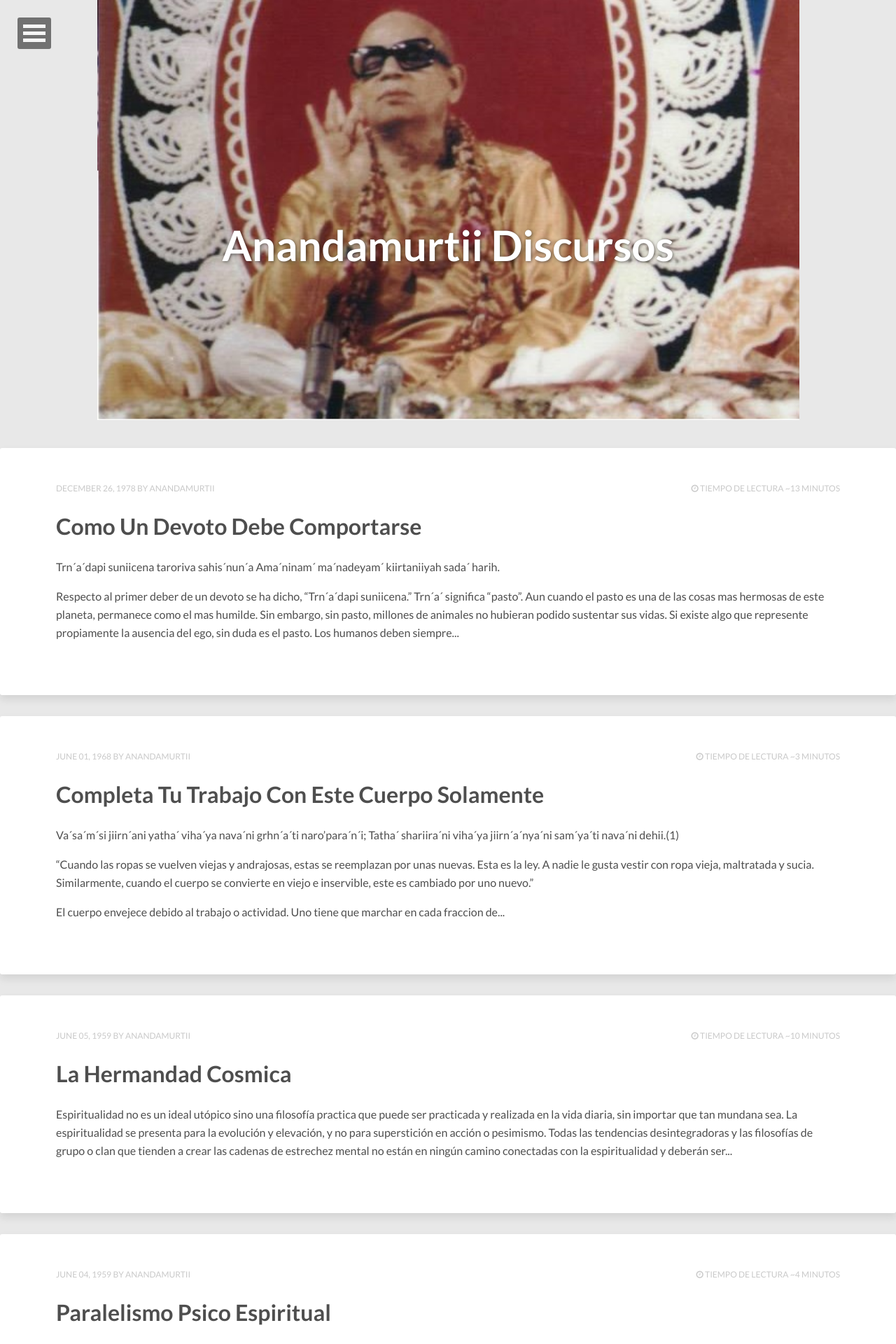
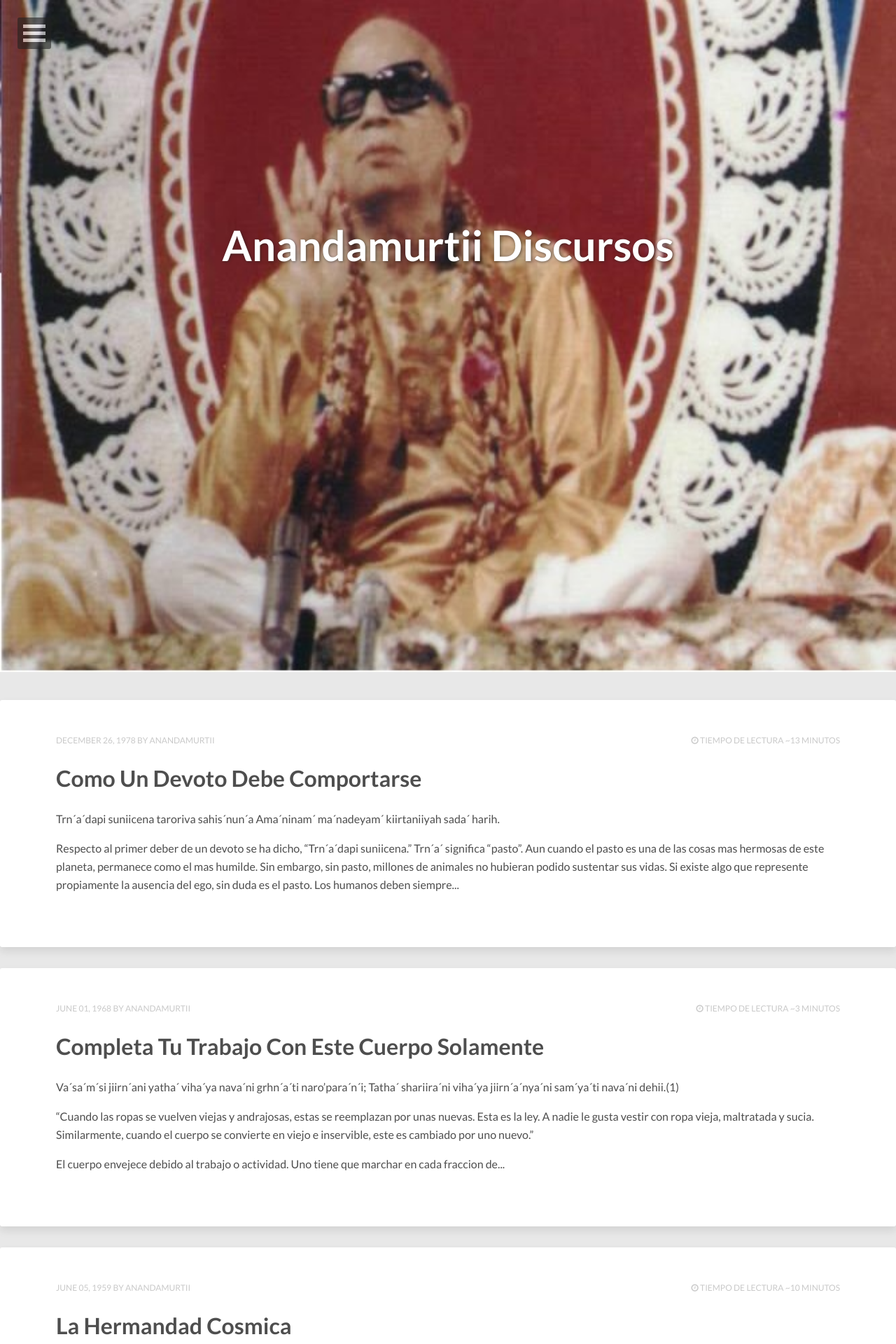
Before and after one commit to anandamurtiidiscursos/anandamurtiidiscursos.github.io, a Jekyll site: the page built from index.html, in a window 1280 px wide. Shown: the top 1920 px of the page at 70% size. Built offline with Jekyll 4.4.1, drawn with Linux system fonts in a browser that asks for light colours; nearby versions of some CDN libraries; the list of posts is cut into pages by our own code.

Commit message:
Updated _page.scss

```diff
--- a/_sass/_page.scss
+++ b/_sass/_page.scss
@@ -107,7 +107,7 @@
 	left: auto;
 	width: auto;
 	height: auto;
-	min-height: 600px;
+	min-height: 960px;
 	overflow: hidden;
 	&:after {
 		content: '';
@@ -126,7 +126,7 @@
 		bottom: 0;
 		margin: auto;
 		min-width: 50%;
-		min-height: 600px; // match .entry-image min-height
+		min-height: 960px; // match .entry-image min-height
 	}
 }
 // Feature Image Caption
```
